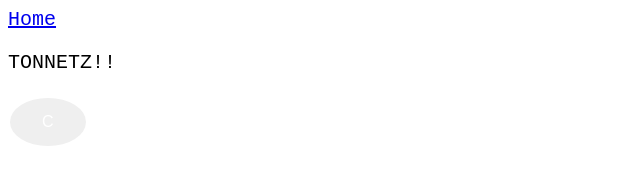
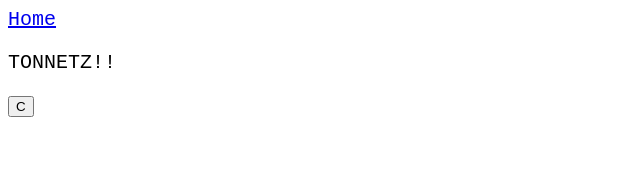
Before and after one commit to GreenGeek64/GeekSite, a plain HTML site: page tonnetz.html in a window 1280 px wide. Shown: the whole page, without its empty margins (0-640 px from the left). Drawn offline with Linux system fonts and the light colour scheme.

Commit message:
Update style.css

```diff
--- a/style.css
+++ b/style.css
@@ -44,16 +44,3 @@ body {
   top: 212px;
   right: 200px;
 }
-
-.button {
-  border: none;
-  color: white;
-  padding: 15px 32px;
-  text-align: center;
-  text-decoration: none;
-  display: inline-block;
-  font-size: 16px;
-  margin: 4px 2px;
-  cursor: pointer;
-  border-radius: 50%;
-}
```
